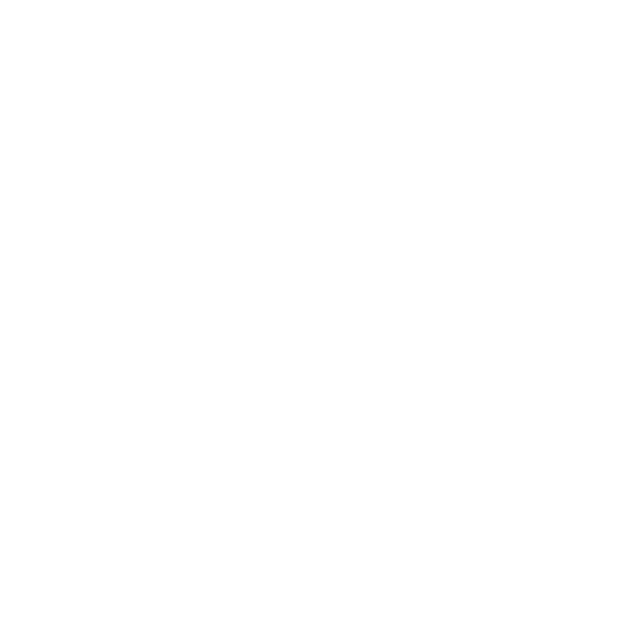
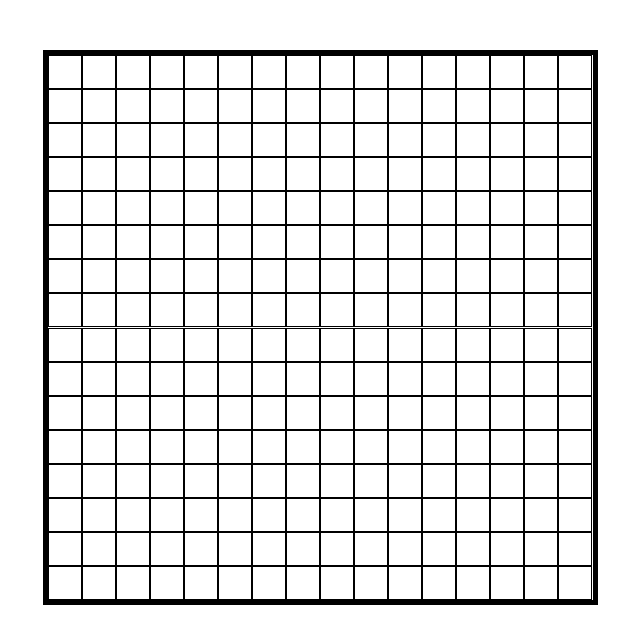
Before and after one commit to romulo-milani/sketchpad, a plain HTML site: page index.html in a window 1280 px wide. Shown: the whole page, without its empty margins (320-960 px from the left). Drawn offline with Linux system fonts and the light colour scheme.

Commit message:
criado o grid onde o usuario vai desenhar

```diff
--- a/index.html
+++ b/index.html
@@ -8,6 +8,6 @@
     <title>SketchPad</title>
 </head>
 <body>
-
+    <div class="container"></div>
 </body>
 </html>
--- a/script.js
+++ b/script.js
@@ -0,0 +1,7 @@
+let container = document.querySelector(".container");
+
+for (i = 0; i < 256; i++) {
+    let square = document.createElement("div");
+    square.classList.add("square");
+    container.appendChild(square);
+}
--- a/style.css
+++ b/style.css
@@ -0,0 +1,23 @@
+/*RESET*/
+body, ::before, ::after {
+    margin: 0;
+    padding: 0;
+    box-sizing: border-box;
+}
+
+.container {
+    border: 5px solid black;
+    margin: 50px auto;
+    width: 545px;
+    height: 545px;
+
+    display: flex;
+    flex-wrap: wrap;
+
+}
+
+.square {
+    border: 1px solid black;
+    width: 32px;
+    height: 32px;
+}
```
